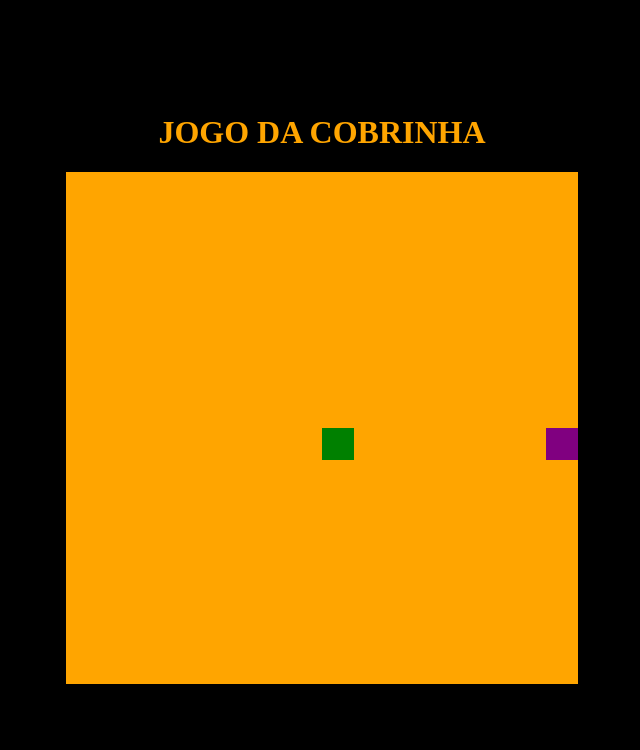
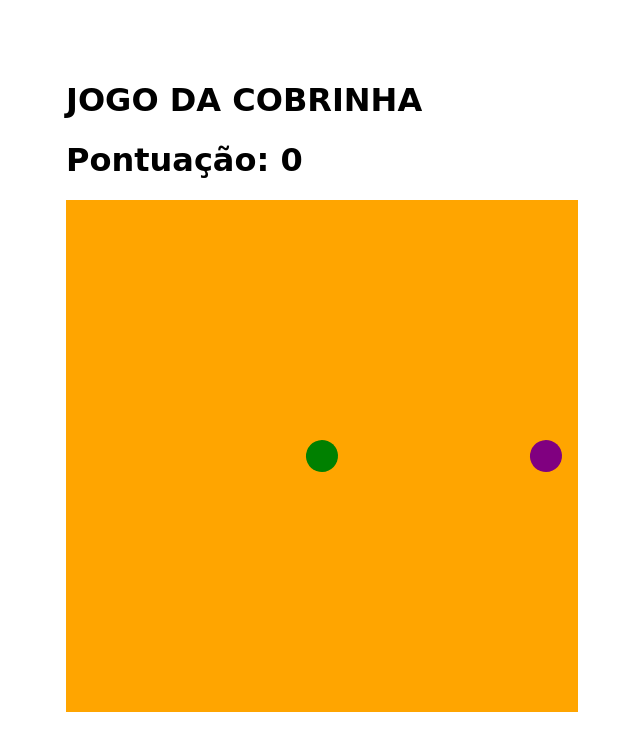
Before and after one commit to gabrielgdhl/Jogo-Cobrinha, a plain HTML site: page index.html in a window 1280 px wide. Shown: the whole page, without its empty margins (318-958 px from the left). Drawn offline with Linux system fonts and the light colour scheme.

Commit message:
add contador de pontuação e cobrinha em forma circular

```diff
--- a/css/style.css
+++ b/css/style.css
@@ -1,10 +1,10 @@
 body {
-    background-color: black;
+
     height: 95vh;
     width: 95;
     display: flex;
     justify-content: center;
     align-items: center;
     flex-direction: column;
-    color: orange;
+    font-family:  cursive;
 }
--- a/index.html
+++ b/index.html
@@ -9,7 +9,10 @@
         <script defer src="js/script.js"></script>
     </head>
     <body>
+        <div>
             <h1>JOGO DA COBRINHA</h1>
+            <div id="score-player"></div>
             <canvas id="snake-id" width="512" height="512"></canvas>
+        </div>
     </body>
 </html>
--- a/js/script.js
+++ b/js/script.js
@@ -5,6 +5,7 @@ let context = canvas.getContext("2d");//declarando o formato 2d para o canvas
 let box = 32;//tamanho de cada bloco da cobrinha que equivale a 16 veses o tamanho do canvas
 let snake = [];//variavel tipo array para ser preenhido por background
 let direction = " ";//declaração da variável direction
+var pontuacao = 0;
 
 
 //definindo onde o jogo vai criar a cobrinha onde X e Y e quivalem as colunas e linhas
@@ -29,31 +30,47 @@ function criarBG() {
 function criarCobrinha() {
     for(i=0; i<snake.length; i++){//a cobrinha vai ser criado em um ciclo infinito de vezes, lenght representa a posição do array
         context.fillStyle = "green";//definindo a cor da cobrinha
-        context.fillRect(snake[i].x, snake[i].y, box, box);// (.x , .y)->define o local onde vai ser criado, (box, box)->define o tamnho da cobrinha
+       // context.fillRect(snake[i].x, snake[i].y, box, box);// (.x , .y)->define o local onde vai ser criado, (box, box)->define o tamnho da cobrinha
+       context.beginPath();
+       context.ellipse(snake[i].x, snake[i].y, 16, 16, Math.PI * .25, -2 , Math.PI * 1.5);
+       context.fill();
     }
 }
 
 function drawFood() {
     context.fillStyle = "purple";
-    context.fillRect(food.x, food.y, box, box);
+    //context.fillRect(food.x, food.y, box, box); //comida quadrada
+    context.beginPath();
+    context.ellipse(food.x, food.y, 16, 16, Math.PI * .25, -2, Math.PI * 1.5);
+    context.fill();
 }
 
 document.addEventListener('keydown', update);
 
 function update(event) {
-    if(event.keyCode == 37 && direction != "right") direction = "left";
-    if(event.keyCode == 38 && direction != "down") direction = "up";
-    if(event.keyCode == 39 && direction != "left") direction = "right";
-    if(event.keyCode == 40 && direction != "up") direction = "down";
+
+    if(event.keyCode == 37 && direction != "right") setInterval(direction = "left", 110)
+    if(event.keyCode == 38 && direction != "down") setInterval(direction = "up", 110)
+    if(event.keyCode == 39 && direction != "left") setInterval(direction = "right", 110)
+    if(event.keyCode == 40 && direction != "up") setInterval(direction = "down", 110)
 }
+
+
+
 
 
 function iniciarJogo() {
 
+
+    criarBG(); //chamando as função que cria o Background
+    criarCobrinha();//criando a cobrinha
+    drawFood();
+
+
     if(snake[0].x > 15 *box && direction == "right") snake[0].x = 0;
-    if(snake[0].x < 0 && direction == "left") snake[0].x = 16 * box;
-    if(snake[0].y > 15 * box && direction == "down") snake[0].y = 0;
-    if(snake[0].y < 0 && direction == "up") snake[0].y = 16 * box;
+    if(snake[0].x < 0  && direction == "left") snake[0].x = 16 * box;
+    if(snake[0].y > 15* box && direction == "down") snake[0].y = 0;
+    if(snake[0].y < 0  && direction == "up") snake[0].y = 16 * box;
 
     for(i=1; i < snake.length; i++ ){
         if(snake[0].x == snake[i].x && snake[0].y == snake[i].y){
@@ -63,9 +80,7 @@ function iniciarJogo() {
 
     }
 
-    criarBG(); //chamando as função que cria o Background
-    criarCobrinha();//criando a cobrinha
-    drawFood();
+
 
     let snakeX = snake[0].x;
     let snakeY = snake[0].y;
@@ -80,14 +95,19 @@ function iniciarJogo() {
     }else{
         food.x = Math.floor(Math.random() * 15 +1) * box;
         food.y = Math.floor(Math.random() * 15 +1) * box;
+
+        pontuacao++;
+
     }
 
     let newHead = {
         x: snakeX,
         y: snakeY
     }
+    var htmlPontuacao = `<h1>Pontuação: ${pontuacao}</h1>`;
+    document.getElementById("score-player").innerHTML = htmlPontuacao;
+    snake.unshift(newHead);
 
-    snake.unshift(newHead);
 
 }
 
```
